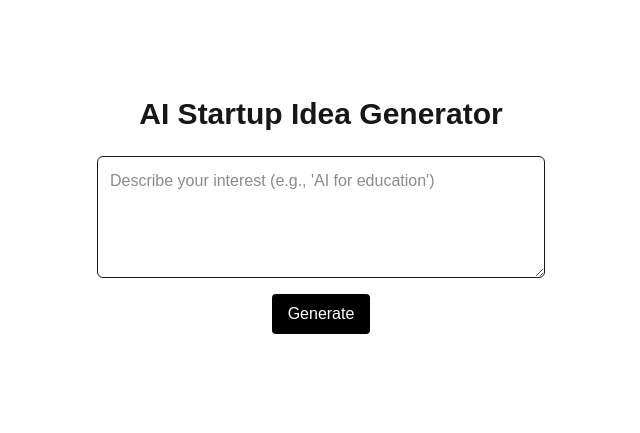
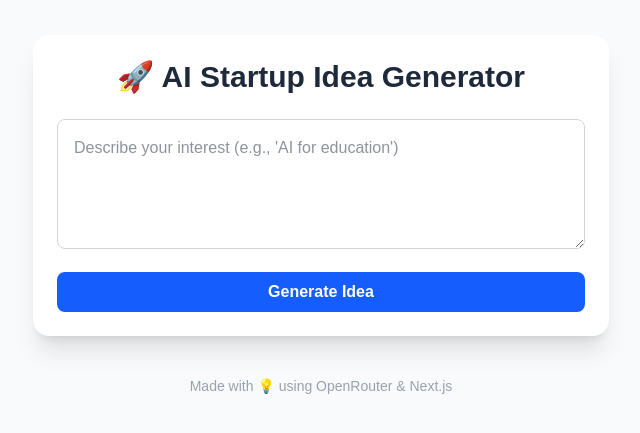
Before and after one commit to thedesigoat/ai-idea-generator, a Next.js app: page / in a window 1280 px wide. Shown: the part 185-618 px from the top of the page, without its empty margins (319-959 px from the left). Built offline with nearby package versions, Linux system fonts and the light colour scheme.

Commit message:
Improve UI for AI Idea Generator

```diff
--- a/src/app/page.tsx
+++ b/src/app/page.tsx
@@ -8,7 +8,7 @@ export default function Home() {
   const [loading, setLoading] = useState(false);
 
   async function generateIdea() {
-    if (!input) return;
+    if (!input.trim()) return;
     setLoading(true);
     setResponse('');
 
@@ -19,17 +19,15 @@ export default function Home() {
           'Authorization': 'Bearer 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',
           'Content-Type': 'application/json',
           'HTTP-Referer': 'https://aiideagenerator.vercel.app',
-          'X-Title': 'AI Idea Generator'
+          'X-Title': 'AI Idea Generator',
         },
         body: JSON.stringify({
           model: 'mistralai/mistral-7b-instruct:free',
-          messages: [{ role: 'user', content: input }]
+          messages: [{ role: 'user', content: input }],
         }),
       });
 
       const data = await res.json();
-      console.log('Response JSON:', data);
-
       if (!data.choices || !data.choices[0]) {
         setResponse('⚠️ No valid response from AI.');
       } else {
@@ -44,11 +42,14 @@ export default function Home() {
   }
 
   return (
-    <main className="min-h-screen flex flex-col items-center justify-center p-4">
-      <h1 className="text-3xl font-bold mb-6">AI Startup Idea Generator</h1>
+    <main className="min-h-screen bg-gray-50 flex flex-col items-center justify-center p-6">
+      <div className="max-w-xl w-full bg-white shadow-xl rounded-2xl p-6">
+        <h1 className="text-3xl font-bold text-center mb-6 text-gray-800">
+          🚀 AI Startup Idea Generator
+        </h1>
 
         <textarea
-        className="w-full max-w-md p-3 border rounded-md mb-4"
+          className="w-full border border-gray-300 rounded-lg p-4 text-gray-800 mb-4 focus:outline-none focus:ring-2 focus:ring-blue-500 transition"
           rows={4}
           placeholder="Describe your interest (e.g., 'AI for education')"
           value={input}
@@ -58,16 +59,21 @@ export default function Home() {
         <button
           onClick={generateIdea}
           disabled={loading}
-        className="bg-black text-white px-4 py-2 rounded hover:bg-gray-800 disabled:opacity-50"
+          className="w-full bg-blue-600 hover:bg-blue-700 text-white font-semibold py-2 px-4 rounded-lg transition disabled:opacity-50"
         >
-        {loading ? 'Generating...' : 'Generate'}
+          {loading ? 'Generating...' : 'Generate Idea'}
         </button>
 
         {response && (
-        <div className="mt-6 p-4 bg-gray-100 border rounded max-w-md whitespace-pre-line">
+          <div className="mt-6 bg-gray-100 p-4 rounded-lg border text-gray-800 whitespace-pre-line">
             {response}
           </div>
         )}
+      </div>
+
+      <footer className="mt-10 text-sm text-gray-400">
+        Made with 💡 using OpenRouter & Next.js
+      </footer>
     </main>
   );
 }
```
Lines whose indentation alone changed are shown as unchanged.
